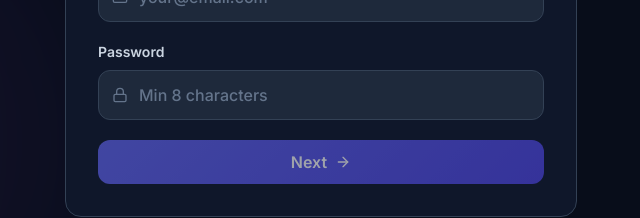
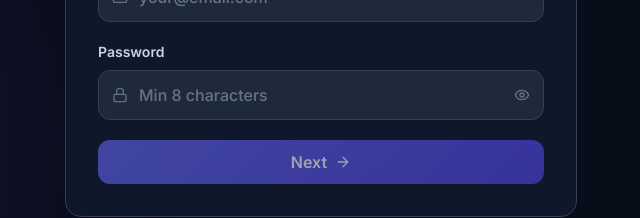
Before and after one commit to PrinceSoni23/Zenith-AI, a Next.js app: page /register in a window 1280 px wide. Shown: the part 559-777 px from the top of the page, without its empty margins (319-959 px from the left). Built offline with nearby package versions, Linux system fonts and the light colour scheme.

Commit message:
commited changes in login and sign up to show eye button

```diff
--- a/src/app/(auth)/login/page.tsx
+++ b/src/app/(auth)/login/page.tsx
@@ -6,13 +6,22 @@ import Link from "next/link";
 import { authApi } from "@/lib/api";
 import { useAuthStore } from "@/store/authStore";
 import toast from "react-hot-toast";
-import { Zap, Mail, Lock, ArrowRight, Loader2 } from "lucide-react";
+import {
+  Zap,
+  Mail,
+  Lock,
+  ArrowRight,
+  Loader2,
+  Eye,
+  EyeOff,
+} from "lucide-react";
 
 export default function LoginPage() {
   const router = useRouter();
   const { setAuth } = useAuthStore();
   const [email, setEmail] = useState("");
   const [password, setPassword] = useState("");
+  const [showPassword, setShowPassword] = useState(false);
   const [loading, setLoading] = useState(false);
 
   const handleLogin = async (e: React.FormEvent) => {
@@ -133,13 +142,24 @@ export default function LoginPage() {
               <div className="relative">
                 <Lock className="absolute left-3.5 top-1/2 -translate-y-1/2 w-4 h-4 text-slate-400 dark:text-slate-500" />
                 <input
-                  type="password"
-                  className="input-field pl-10"
+                  type={showPassword ? "text" : "password"}
+                  className="input-field pl-10 pr-10"
                   placeholder="••••••••"
                   value={password}
                   onChange={e => setPassword(e.target.value)}
                   required
                 />
+                <button
+                  type="button"
+                  onClick={() => setShowPassword(!showPassword)}
+                  className="absolute right-3.5 top-1/2 -translate-y-1/2 text-slate-400 dark:text-slate-500 hover:text-slate-600 dark:hover:text-slate-300 transition-colors"
+                >
+                  {showPassword ? (
+                    <EyeOff className="w-4 h-4" />
+                  ) : (
+                    <Eye className="w-4 h-4" />
+                  )}
+                </button>
               </div>
             </div>
 
--- a/src/app/(auth)/register/page.tsx
+++ b/src/app/(auth)/register/page.tsx
@@ -16,6 +16,8 @@ import {
   Loader2,
   GraduationCap,
   Users,
+  Eye,
+  EyeOff,
 } from "lucide-react";
 
 const CLASS_LEVELS = [
@@ -54,6 +56,7 @@ export default function RegisterPage() {
   const router = useRouter();
   const { setAuth } = useAuthStore();
   const [step, setStep] = useState(1);
+  const [showPassword, setShowPassword] = useState(false);
   const [loading, setLoading] = useState(false);
 
   const [form, setForm] = useState({
@@ -226,12 +229,23 @@ export default function RegisterPage() {
                 <div className="relative">
                   <Lock className="absolute left-3.5 top-1/2 -translate-y-1/2 w-4 h-4 text-slate-400 dark:text-slate-500" />
                   <input
-                    type="password"
-                    className="input-field pl-10"
+                    type={showPassword ? "text" : "password"}
+                    className="input-field pl-10 pr-10"
                     placeholder="Min 8 characters"
                     value={form.password}
                     onChange={e => updateForm("password", e.target.value)}
                   />
+                  <button
+                    type="button"
+                    onClick={() => setShowPassword(!showPassword)}
+                    className="absolute right-3.5 top-1/2 -translate-y-1/2 text-slate-400 dark:text-slate-500 hover:text-slate-600 dark:hover:text-slate-300 transition-colors"
+                  >
+                    {showPassword ? (
+                      <EyeOff className="w-4 h-4" />
+                    ) : (
+                      <Eye className="w-4 h-4" />
+                    )}
+                  </button>
                 </div>
               </div>
 
```
